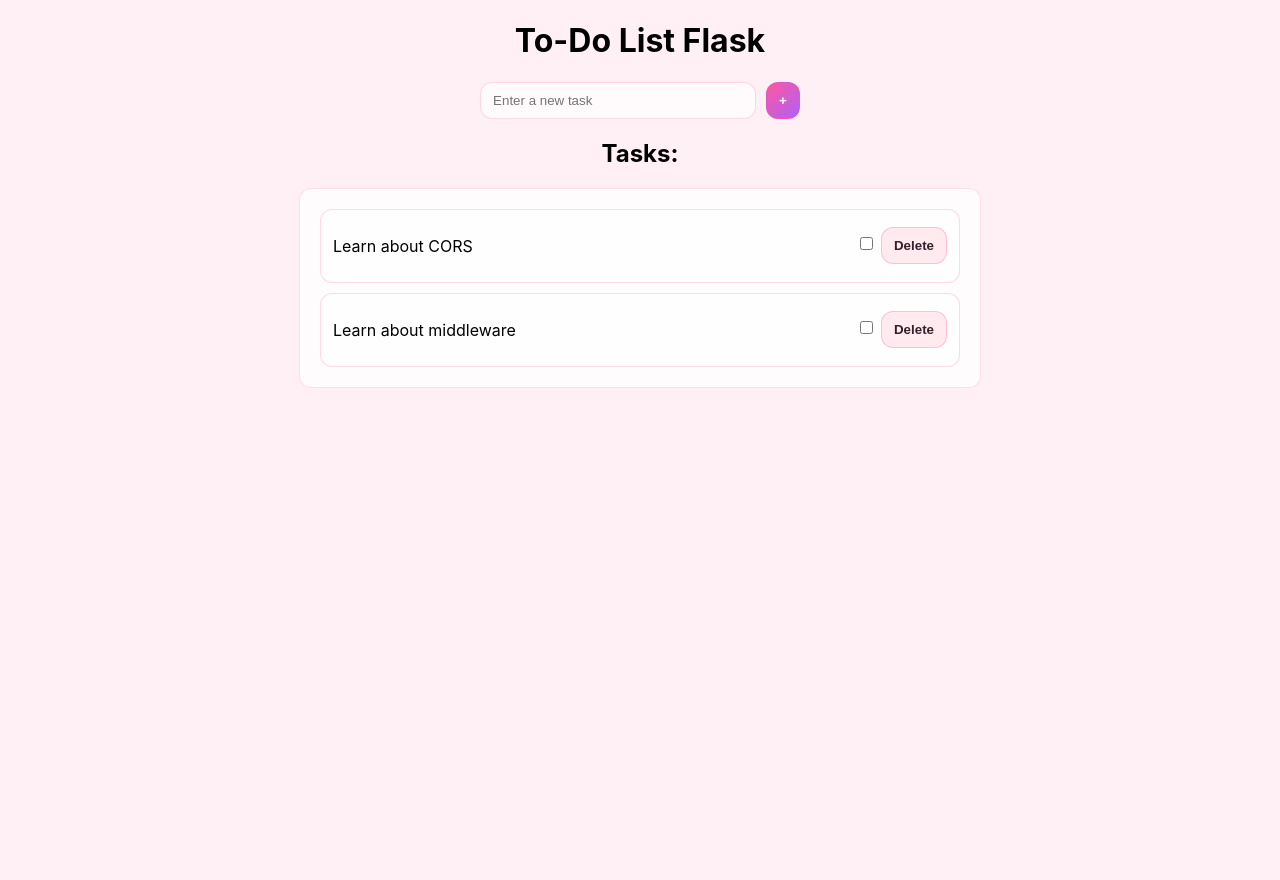
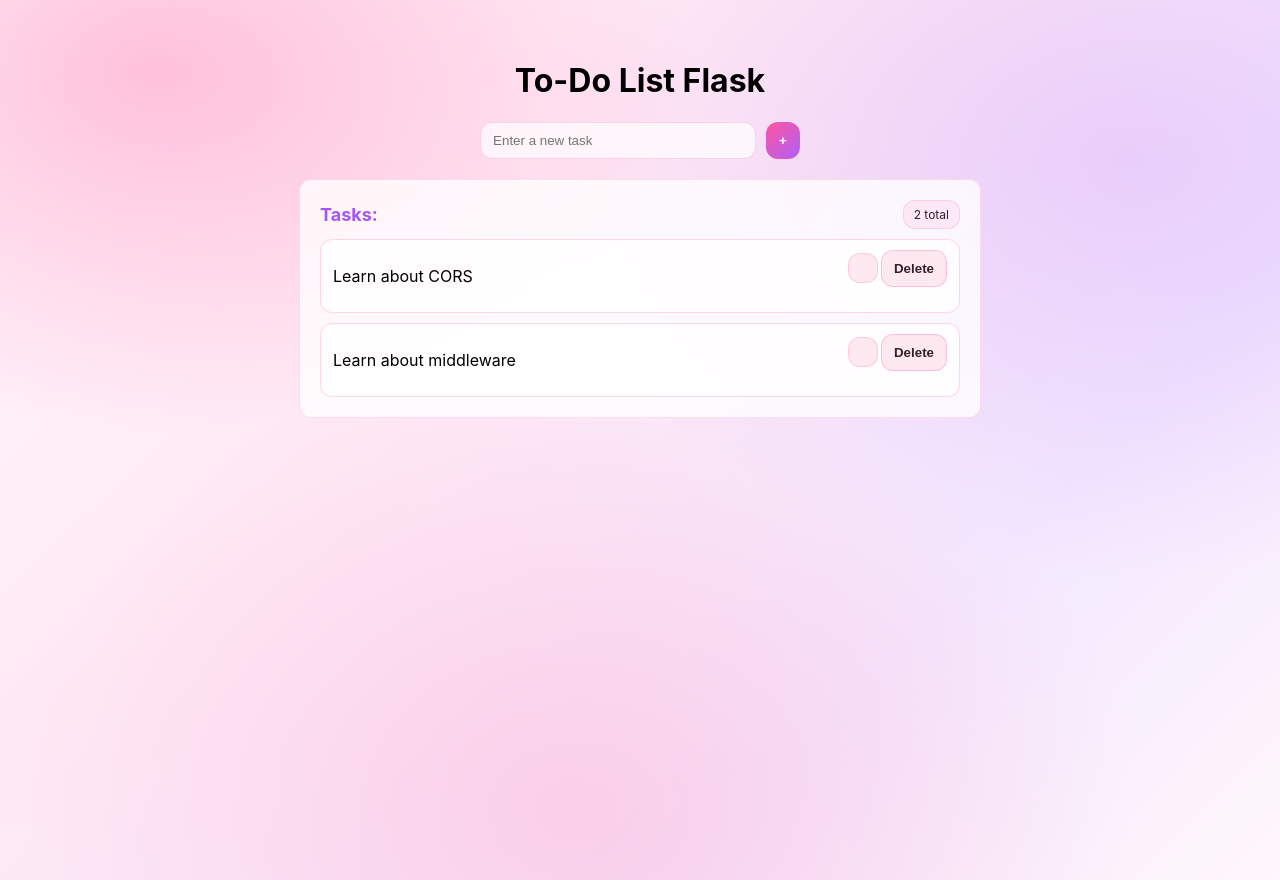
Before and after one commit to unicornmocha/todo-list-flask, a Flask app: page / in a window 1280 px wide. Before the commit the page ends 388 px from the top, so only its background shows below. Run offline with Flask 3, Linux system fonts and the light colour scheme.

Commit message:
Updated styling

```diff
--- a/static/style.css
+++ b/static/style.css
@@ -1,10 +1,27 @@
 body {
     font-family: -apple-system, BlinkMacSystemFont, 'Segoe UI', 'Roboto', 'Oxygen', 'Ubuntu', 'Cantarell', 'Fira Sans', 'Droid Sans', 'Helvetica Neue', sans-serif;
-    background-color: lavenderblush;
+    margin: 0;
 }
 
-h1, h2 {
+.app-container {
+    padding: 40px 0;
+    margin: 0;
+    height: 100vh;
+    background:
+    radial-gradient(900px 600px at 12% 8%, rgba(255, 77, 154, 0.30), transparent 60%),
+    radial-gradient(1000px 700px at 88% 18%, rgba(168, 85, 247, 0.18), transparent 60%),
+    radial-gradient(900px 700px at 45% 92%, rgba(255, 184, 216, 0.55), transparent 62%),
+    linear-gradient(135deg, #fff7fb 0%, #ffe9f4 35%, #f3e8ff 72%, #fff7fb 100%);
+}
+
+h1 {
     text-align: center;
+}
+
+h2 {
+    margin: 0;
+    font-size: 18px;
+    color: #a855f7;
 }
 
 .input-container {
@@ -47,22 +64,63 @@ button {
 }
 
 .todo {
-    display: flex;
-    justify-content: space-between;
-    align-items: center;
+    display: grid;
+    grid-template-columns: 1fr auto auto;
+
     padding: 10px 12px;
     border-radius: 12px;
     background: rgba(255, 255, 255, 0.70);
     border: 1px solid rgba(255, 77, 154, 0.22);
 }
 
-.actions > form {
-    display: inline;
-}
 
 .btn-del {
     background: rgba(255, 59, 107, 0.10);
     color: rgba(28, 10, 20, 0.90);
+}
+
+input[type="checkbox" i] {
+    appearance: none;
+    -webkit-appearance: none;
+    -moz-appearance: none;
+    width: 30px;
+    height: 30px;
+    border-radius: 12px;
+    border: 1px solid rgba(255, 59, 107, 0.18);
+    background-color: rgba(255, 59, 107, 0.10);
+    cursor: pointer;
+    position: relative;
+}
+
+input[type="checkbox" i]:checked {
+    background-color: rgba(255, 77, 154, 0.8);
+    border-color: rgba(255, 77, 154, 1);
+}
+
+input[type="checkbox" i]:checked::after {
+    content: '✓';
+    position: absolute;
+    top: 50%;
+    left: 50%;
+    transform: translate(-50%, -50%);
+    color: white;
+    font-size: 18px;
+    font-weight: bold;
+}
+
+.todo-header {
+    display: flex;
+    justify-content: space-between;
+    align-items: center;
+}
+
+.pill {
+    background: rgba(255, 77, 154, 0.08);
+    color: rgba(28, 10, 20, 0.90);
+    border: 1px solid rgba(255, 77, 154, 0.18);
+    padding: 6px 10px;
+    border-radius: 12px;
+    font-size: 12px;
 }
 /* Pastel pink-lilac gradient for background */
  /* background:
--- a/templates/index.html
+++ b/templates/index.html
@@ -7,26 +7,30 @@
     <link rel="stylesheet" href="{{ url_for('static', filename='style.css') }}">
 </head>
 <body>
+    <div class="app-container">
         <h1>To-Do List Flask</h1>
         <form action="{{ url_for('home') }}" method="post" class="input-container">
             <input type="text" name="task" class="input-task" placeholder="Enter a new task" required>
             <button id="add-task" type="submit">+</button>
         </form>
+
+        <div id="task-container">
+            <div class="todo-header">
                 <h2>Tasks:</h2>
-    <div id="task-container">
+                <span class="pill">{{ items|length }} total</span>
+            </div>
             {% for item in items %}
             <div class="todo">
                 <p>{{ item.name }}</p>
-            <div class="actions">
                     <form action="{{ url_for('toggle_checked', task_id=item.id) }}" method="post">
-                    <input type="checkbox" {% if item.checked %}checked{% endif %} onchange="this.form.submit()">
+                        <input class="checkbox-btn" type="checkbox"  {% if item.checked %}checked{% endif %} onchange="this.form.submit()">
                     </form>
                     <form action="{{ url_for('delete_task', task_id=item.id) }}" method="post">
                         <button class="btn-del">Delete</button>
                     </form>
             </div>
+            {% endfor %}
         </div>
-        {% endfor %}
     </div>
 </body>
 </html>
```
Lines whose indentation alone changed are shown as unchanged.
